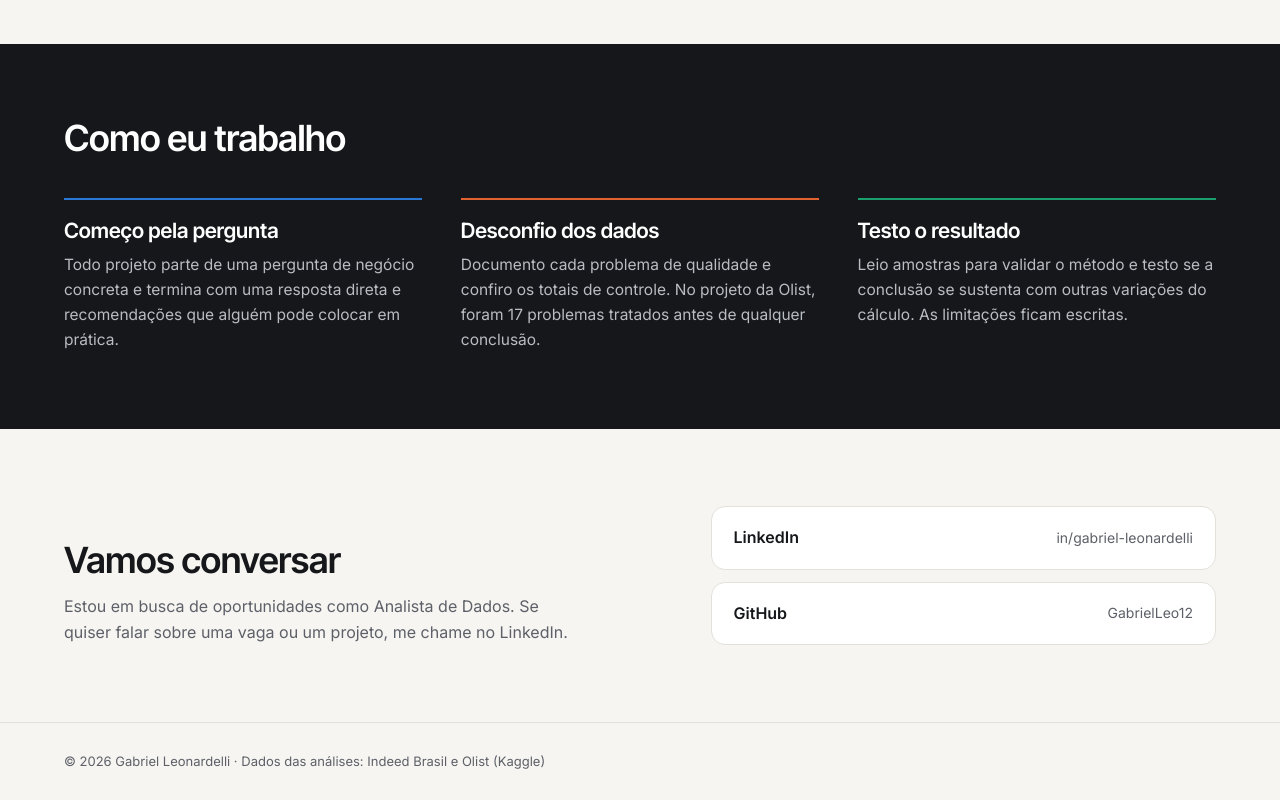
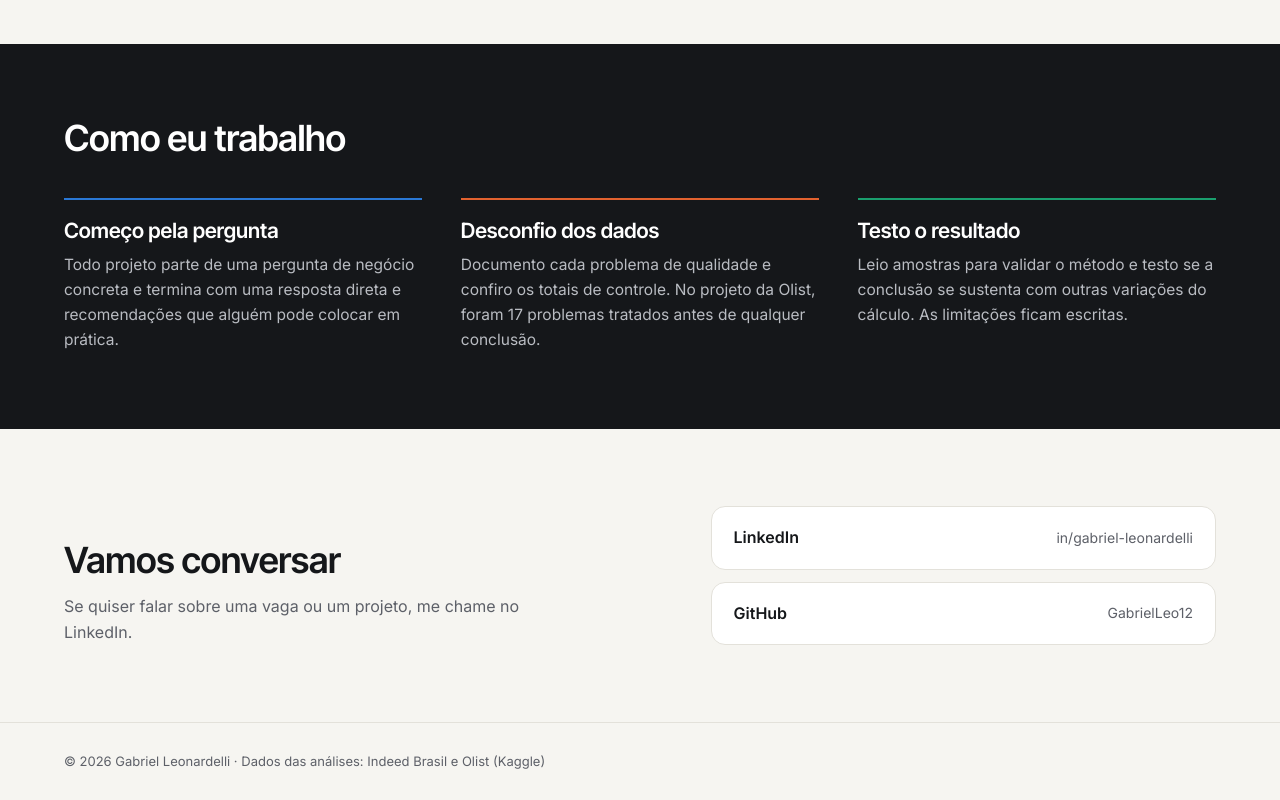
Before and after one commit to GabrielLeo12/GabrielLeo12.github.io, a plain HTML site: page index.html in a window 1280 px wide. Shown: the part 1125-1925 px from the top of the page. Drawn offline with Linux system fonts and the light colour scheme.

Commit message:
Add files via upload

```diff
--- a/index.html
+++ b/index.html
@@ -188,7 +188,7 @@ footer{padding:28px max(5vw,16px);border-top:1px solid var(--line);font-size:13p
 <section class="band contact" id="contato"><div class="wrap">
  <div>
   <h2>Vamos conversar</h2>
-  <p>Estou em busca de oportunidades como Analista de Dados. Se quiser falar sobre uma vaga ou um projeto, me chame no LinkedIn.</p>
+  <p>Se quiser falar sobre uma vaga ou um projeto, me chame no LinkedIn.</p>
  </div>
  <div class="clist">
   <a href="https://www.linkedin.com/in/gabriel-leonardelli" target="_blank" rel="noopener">LinkedIn <small>in/gabriel-leonardelli</small></a>
```
